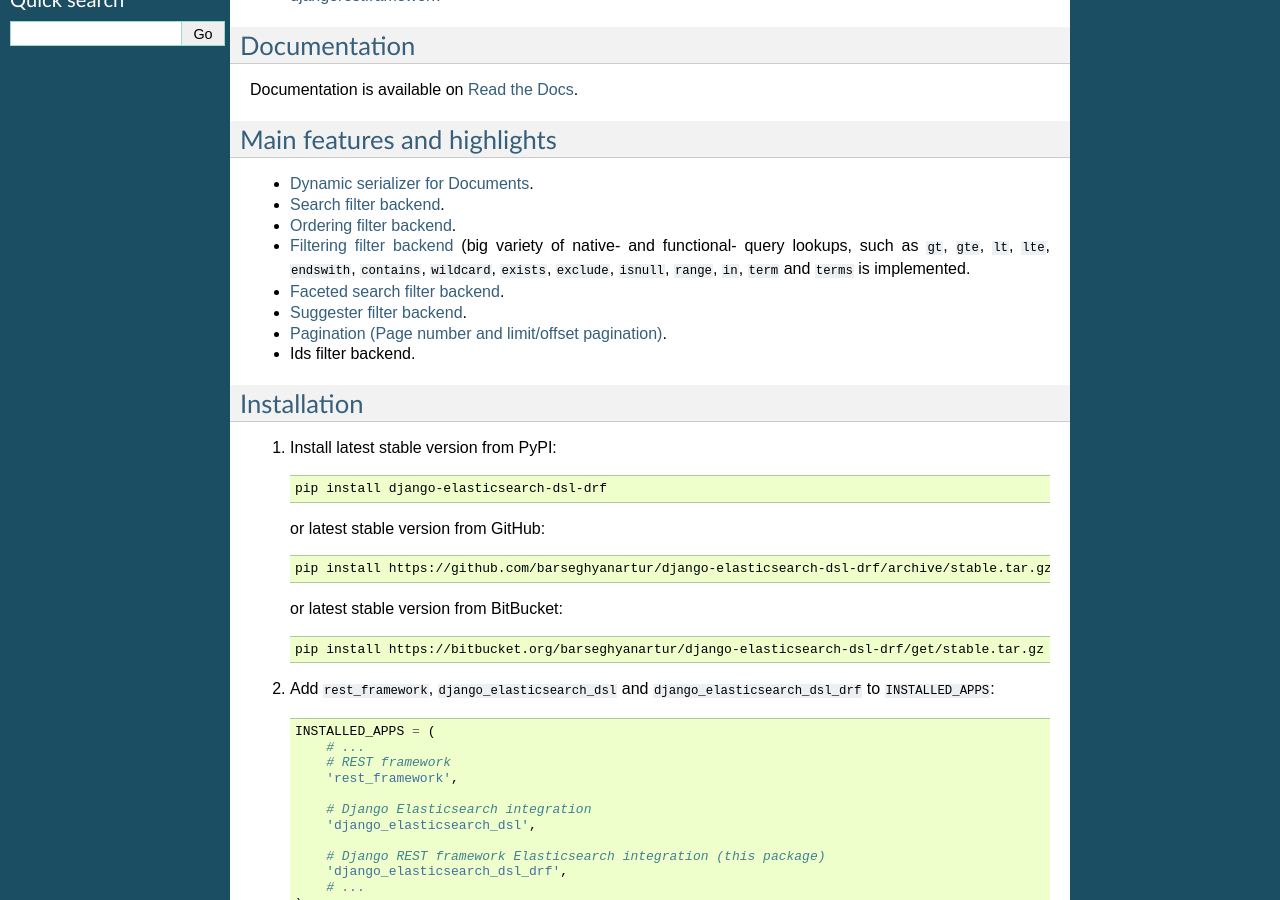
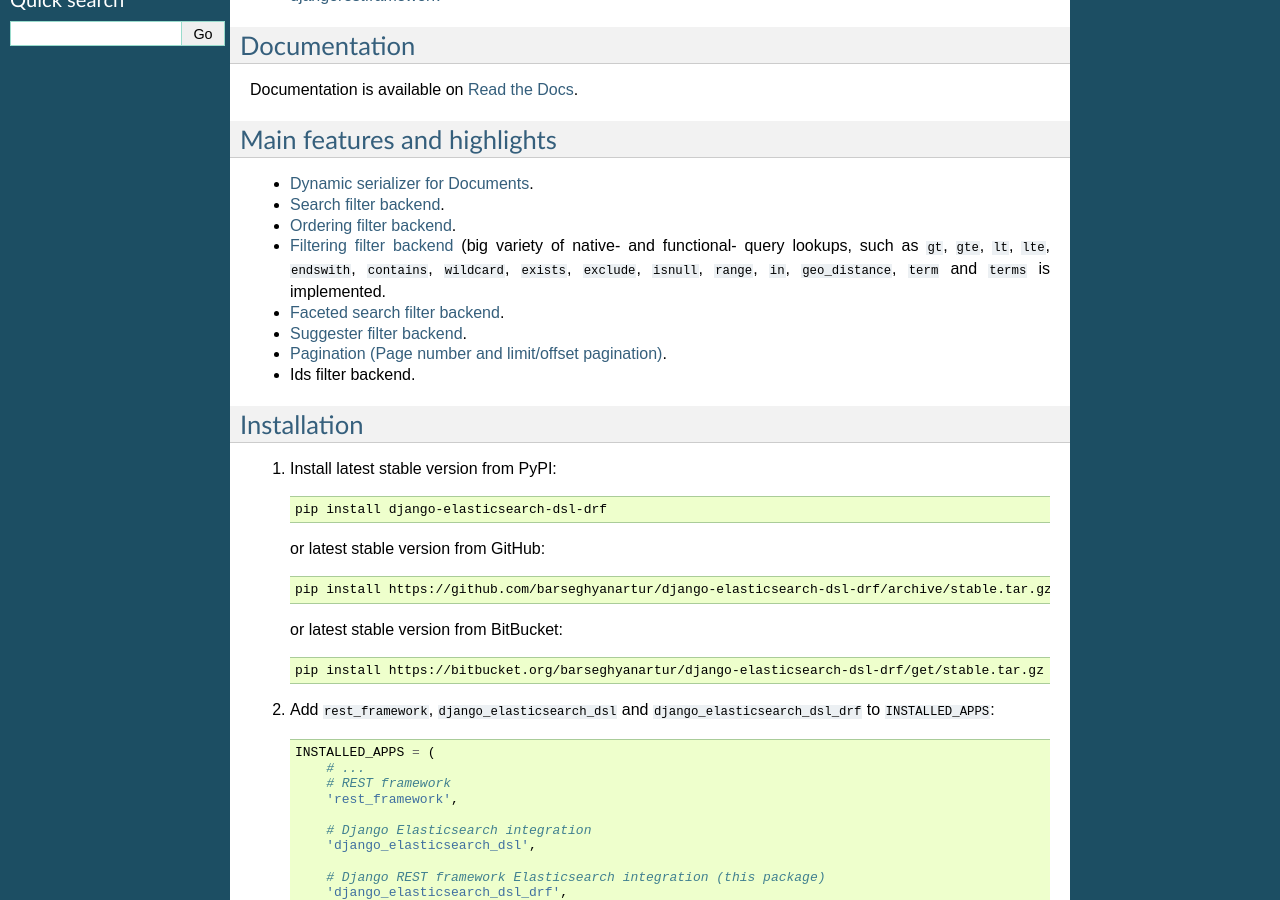
Before and after one commit to bioc7771/django-elasticsearch-dsl-drf, a Sphinx documentation site: the page built from docs/index.rst, in a window 1280 px wide and 900 px high, scrolled down 450 px. Built offline with Sphinx 7.4.7, drawn with Linux system fonts in a browser that asks for light colours; pages that are not in the unit, such as notebooks, are missing from menus.

Commit message:
docs updated

```diff
--- a/README.rst
+++ b/README.rst
@@ -41,7 +41,8 @@
 - :doc:`Filtering filter backend <advanced_usage_examples>` (big variety of
   native- and functional- query lookups, such as ``gt``, ``gte``, ``lt``,
   ``lte``, ``endswith``, ``contains``, ``wildcard``, ``exists``, ``exclude``,
-  ``isnull``, ``range``, ``in``, ``term`` and ``terms`` is implemented.
+  ``isnull``, ``range``, ``in``, ``geo_distance``, ``term`` and ``terms``
+  is implemented.
 - :doc:`Faceted search filter backend <advanced_usage_examples>`.
 - :doc:`Suggester filter backend <advanced_usage_examples>`.
 - :doc:`Pagination (Page number and limit/offset pagination) <advanced_usage_examples>`.
--- a/docs/index.rst
+++ b/docs/index.rst
@@ -41,7 +41,8 @@
 - :doc:`Filtering filter backend <advanced_usage_examples>` (big variety of
   native- and functional- query lookups, such as ``gt``, ``gte``, ``lt``,
   ``lte``, ``endswith``, ``contains``, ``wildcard``, ``exists``, ``exclude``,
-  ``isnull``, ``range``, ``in``, ``term`` and ``terms`` is implemented.
+  ``isnull``, ``range``, ``in``, ``geo_distance``, ``term`` and ``terms``
+  is implemented.
 - :doc:`Faceted search filter backend <advanced_usage_examples>`.
 - :doc:`Suggester filter backend <advanced_usage_examples>`.
 - :doc:`Pagination (Page number and limit/offset pagination) <advanced_usage_examples>`.
```
